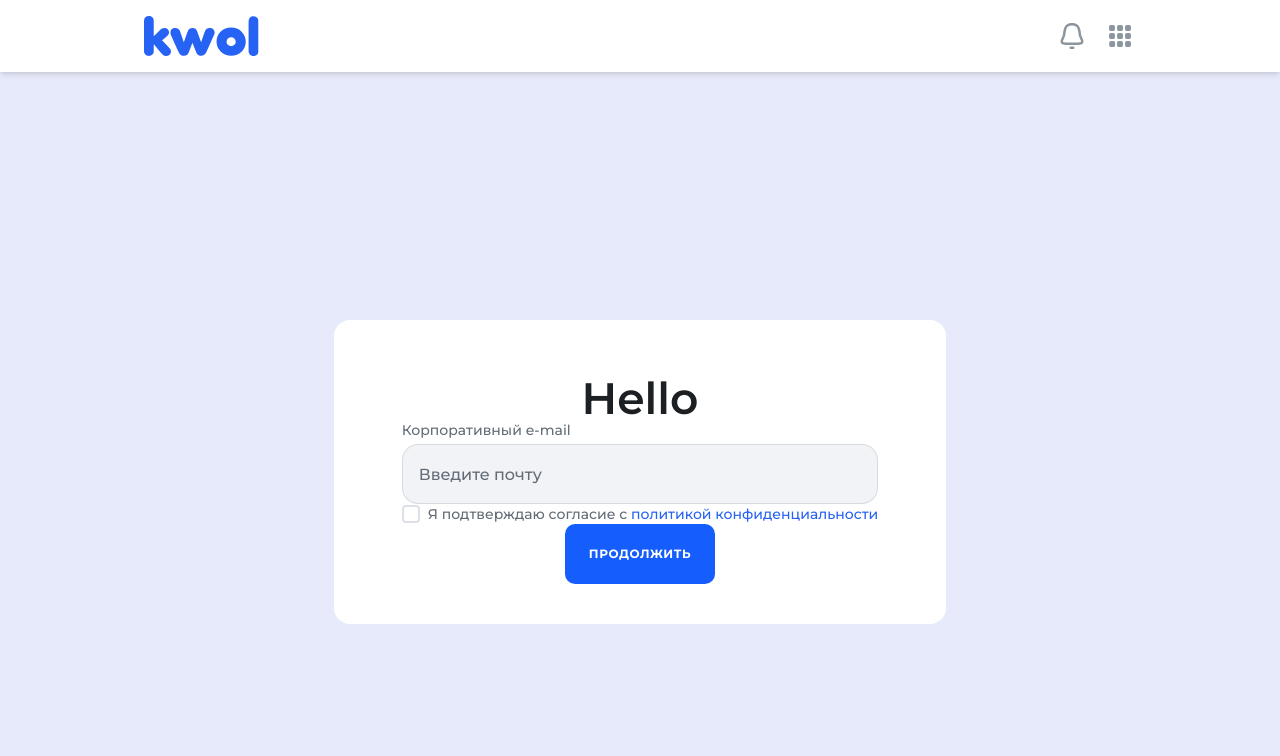
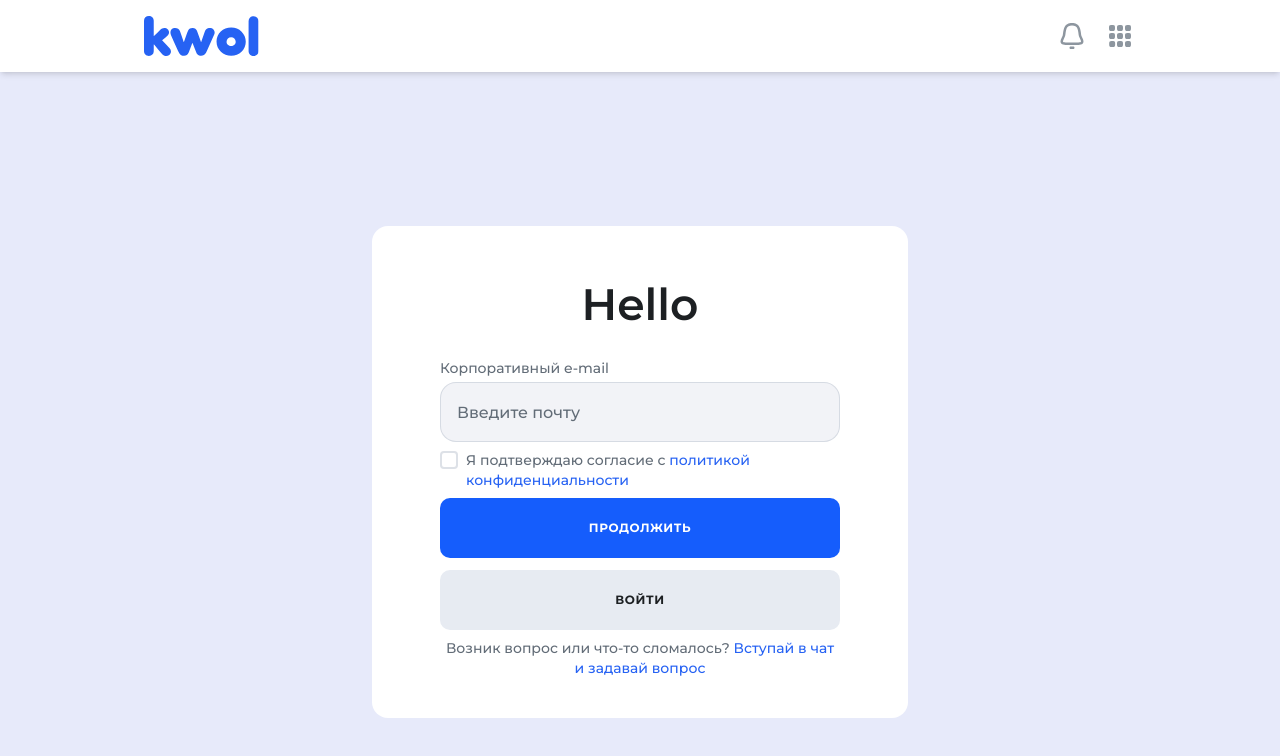
Before and after one commit to fedek1324/registrarionFormKwol, a React (Vite) app: page / in a window 1280 px wide. Shown: the top 756 px of the page. Built offline with nearby package versions, Linux system fonts and the light colour scheme.

Commit message:
add all form components

```diff
--- a/src/components/Button/Button.module.css
+++ b/src/components/Button/Button.module.css
@@ -9,5 +9,15 @@
 }
 
 .secondary {
-  @apply bg-gray-400 text-white hover:bg-gray-500 active:bg-gray-600 active:scale-95;
+  @apply transition-all duration-200;
+  background-color: rgba(231, 235, 242, 1);
+  color: rgba(29, 32, 35, 1);
 }
+
+.secondary:hover {
+  background-color: rgba(221, 226, 235, 1);
+}
+
+.secondary:active {
+  background-color: rgba(211, 217, 228, 1);
+}
--- a/src/components/Checkbox/Checkbox.module.css
+++ b/src/components/Checkbox/Checkbox.module.css
@@ -1,7 +1,7 @@
 @import "tailwindcss";
 
 .container {
-  @apply flex items-center cursor-pointer select-none;
+  @apply flex items-start cursor-pointer select-none;
   position: relative;
 }
 
@@ -23,6 +23,7 @@
   border: 2px solid var(--grayBorder);
   border-radius: 4px;
   background-color: white;
+  margin-top: 1px;
 }
 
 .input:checked ~ .checkmark {
--- a/src/components/Form/Form.module.css
+++ b/src/components/Form/Form.module.css
@@ -1,5 +1,5 @@
 @import "tailwindcss";
 
 .form {
-  @apply bg-white rounded-[16px] flex flex-col items-center justify-center pt-[56px] px-[68px] pb-[40px];
+  @apply bg-white rounded-[16px] flex flex-col items-center justify-center pt-[56px] px-[68px] pb-[40px] max-w-[536px];
 }
--- a/src/components/Pages/Registration/Registration.module.css
+++ b/src/components/Pages/Registration/Registration.module.css
@@ -3,3 +3,19 @@
 .container {
   @apply flex items-center justify-center min-h-screen;
 }
+
+.formHead {
+  @apply pb-[32px];
+}
+
+.mainContent {
+  @apply flex flex-col gap-[8px] w-full;
+}
+
+.asideContent {
+  @apply w-full flex flex-col gap-[8px] pt-3;
+}
+
+.helpText {
+  @apply font-medium text-[12px] leading-[16px] tracking-[0px] text-center;
+}
--- a/src/components/Pages/Registration/Registration.tsx
+++ b/src/components/Pages/Registration/Registration.tsx
@@ -13,10 +13,16 @@ const Registration = () => {
     return (
         <div className={styles.container}>
             <Form>
-                <H1>Hello</H1>
-                <TextInput placeholder="Введите почту" label="Корпоративный e-mail" />
-                <Checkbox onChange={() => {}}><Span>Я подтверждаю согласие с <ALink to={"/"}>политикой конфиденциальности</ALink></Span></Checkbox>
-                <Button>Продолжить</Button>
+                <H1 className={styles.formHead}>Hello</H1>
+                <div className={styles.mainContent}>
+                    <TextInput placeholder="Введите почту" label="Корпоративный e-mail" />
+                    <Checkbox onChange={() => {}}><Span>Я подтверждаю согласие с <ALink to={"#"}>политикой конфиденциальности</ALink></Span></Checkbox>
+                    <Button variant="primary">Продолжить</Button>
+                </div>
+                <div className={styles.asideContent}>
+                    <Button variant="secondary">Войти</Button>
+                    <Span className={styles.helpText}>Возник вопрос или что-то сломалось? <ALink to="#">Вступай в чат и задавай вопрос</ALink></Span>
+                </div>
             </Form>
         </div>
     )
--- a/src/components/Span/Span.module.css
+++ b/src/components/Span/Span.module.css
@@ -2,5 +2,5 @@
 
 .span {
   @apply font-medium text-[14px] leading-[20px] tracking-[0px];
-  color: rgba(98, 108, 119, 1);
+  color: var(--grayText);
 }
```
